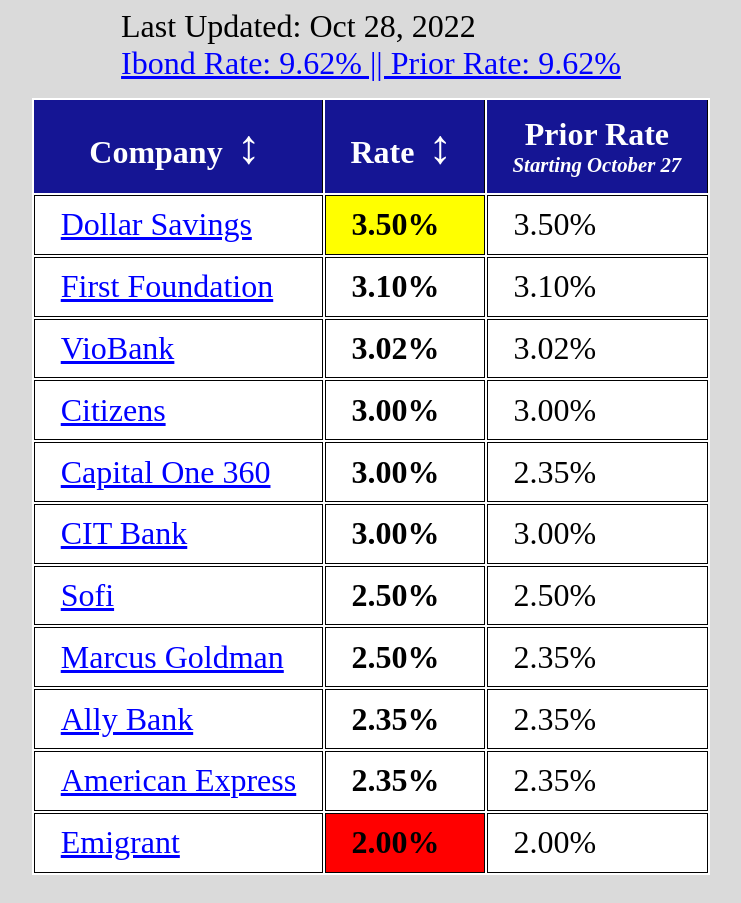
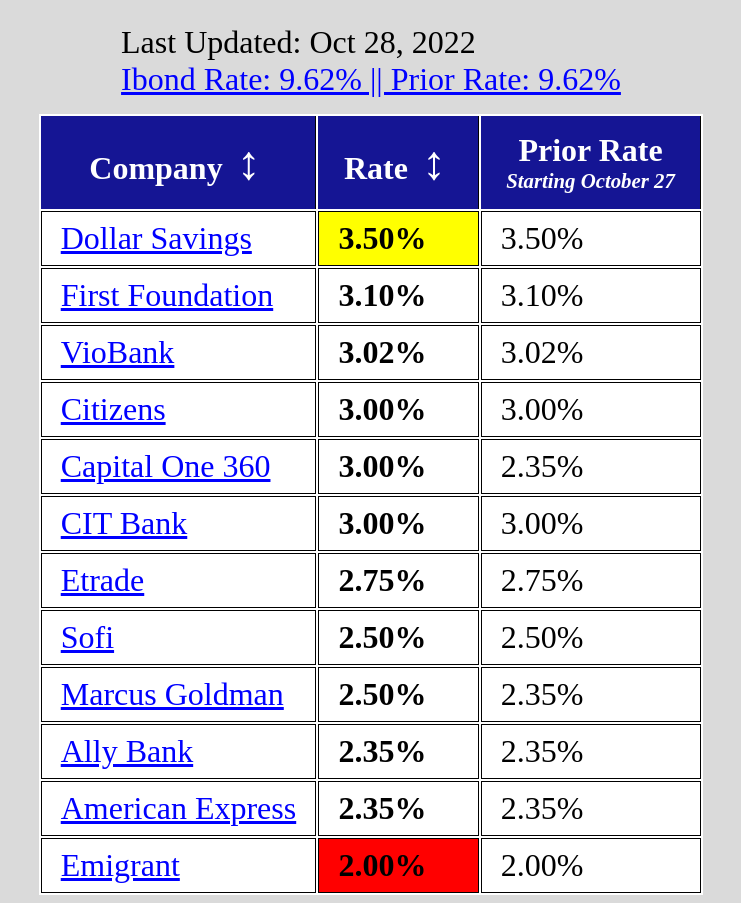
Before and after one commit to chanpm26/Rates, a plain HTML site: page index.html in a window 1280 px wide. Shown: the whole page, without its empty margins (269-1010 px from the left). Drawn offline with Linux system fonts and the light colour scheme.

Commit message:
Add etrade

```diff
--- a/main.js
+++ b/main.js
@@ -55,6 +55,12 @@ let emigrant = [
   "https://www.emigrantdirect.com/securebanking/login.do?_flowExecutionKey=_cCE3C5419-B8E5-B3D5-7261-4CF367A45B07_k41CBC918-3EA4-849C-3407-7743F02575EF",
   2.0
 ];
+let etrade = [
+  'Etrade',
+  2.75,
+  'https://us.etrade.com/bank/premium-savings-account',
+  2.75
+]
 let ibond = [
   "Ibond",
   9.62,
@@ -70,6 +76,7 @@ let banksAndRates = [
   cit,
   sofi,
   marcus,
+  etrade,
   vio,
   first,
   emigrant,
@@ -118,7 +125,7 @@ function displayTable() {
     }
     row.appendChild(cellOne);
     row.appendChild(cellTwo);
-    row.appendChild(cellThree)
+    row.appendChild(cellThree);
     table.appendChild(row);
   });
 }
--- a/styles.css
+++ b/styles.css
@@ -8,6 +8,7 @@ body {
 }
 
 main {
+    margin-top: 2vh;
     display: flex;
     flex-direction: column;
     align-items: center;
@@ -28,7 +29,7 @@ tr > td:nth-child(2) {
 td {
     border: 1px solid black;
     font-size: 2rem;
-    padding: 1.3vh 2vw;
+    padding: 1vh 1.5vw;
 }
 
 th {
@@ -66,13 +67,13 @@ button {
 }
 
 
-@media (max-width: 480px) {
+@media (max-width: 800px) {
     td, th, p {
         font-size: 1.5rem;
     }
 
     table {
-        min-width: 80vw
+        width: 80vw
     }
 }
 
```
